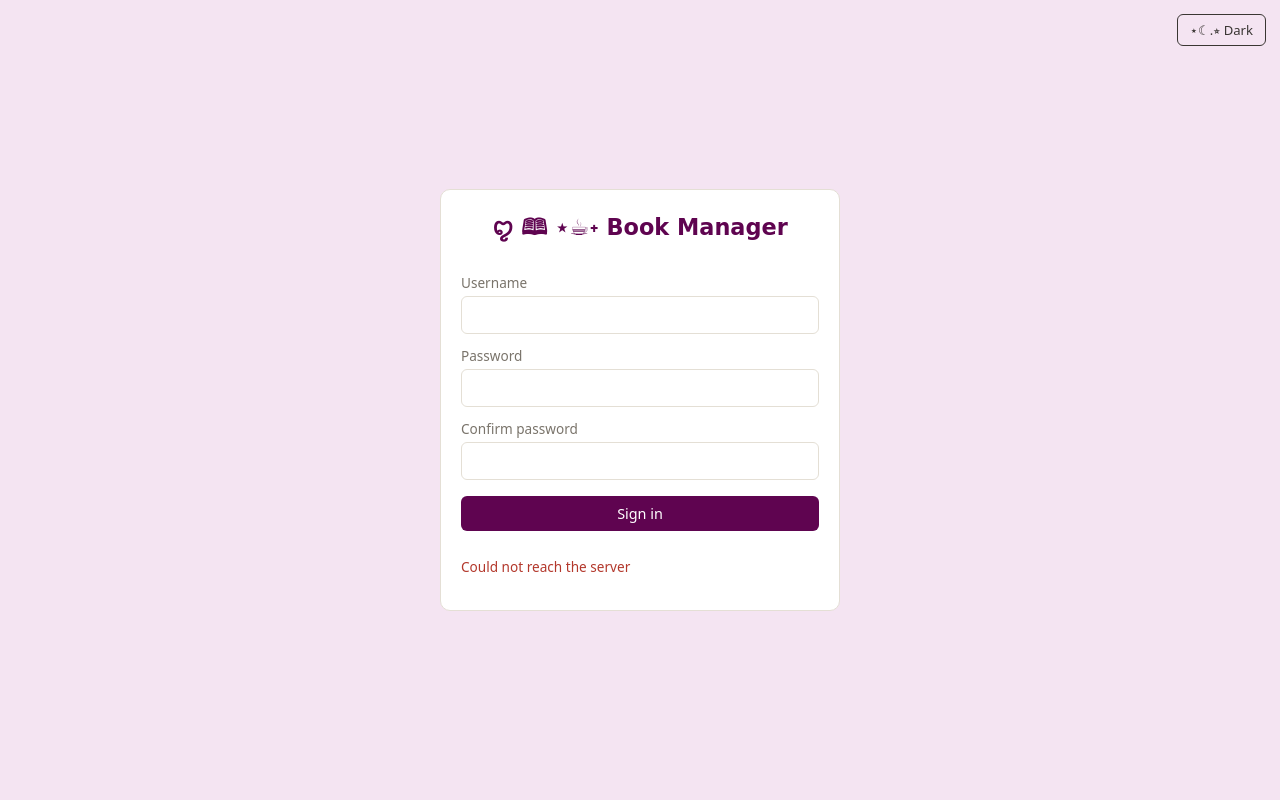
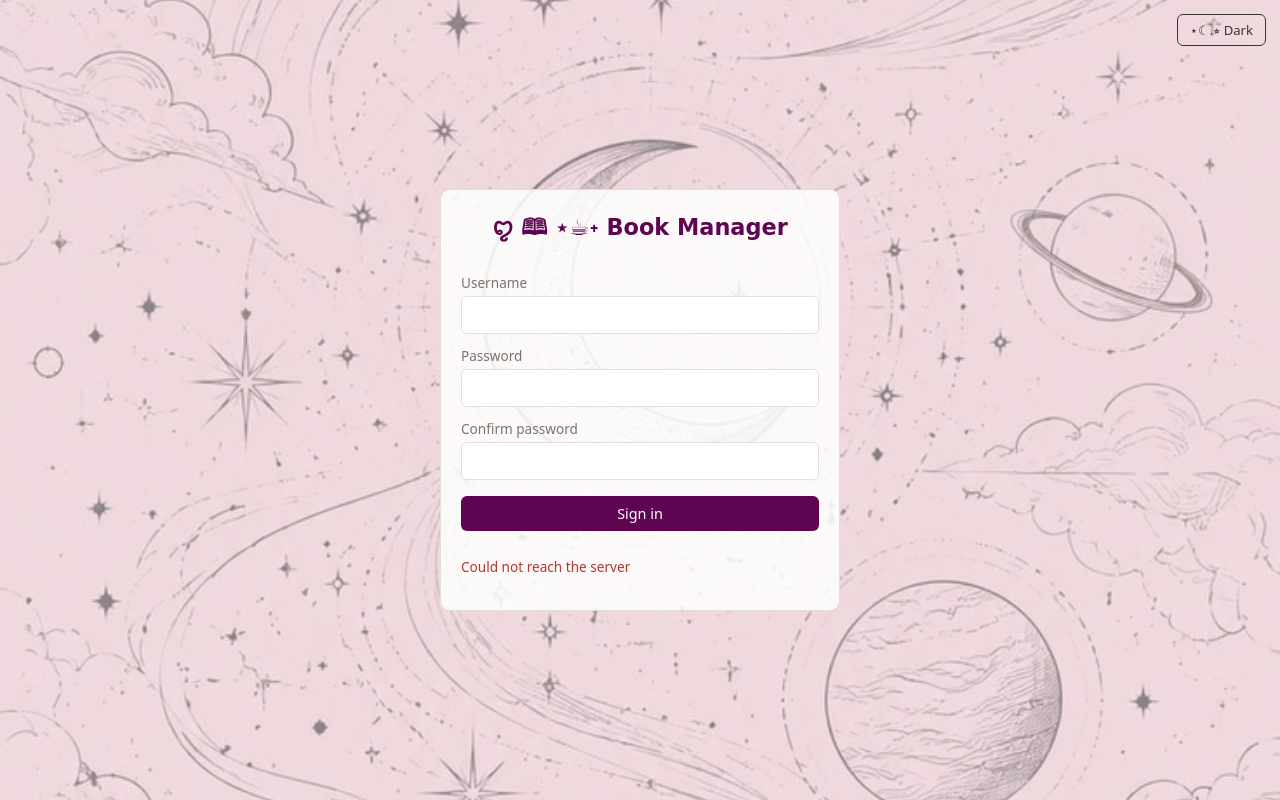
Before and after one commit to devAngel-Inf/bookstore, a plain HTML site: page public/login.html in a window 1280 px wide. Drawn offline with Linux system fonts and the light colour scheme; no server answers; a web font is replaced by a local one.

Commit message:
added a background image in login page

```diff
--- a/public/style.css
+++ b/public/style.css
@@ -10,6 +10,7 @@
   --link: #5f0450;
   --danger: #b3382c;
   --star: #c98a1b;
+  --lg_body_a: #f4e4f2;
 
   --input-bg: #ffffff;
   --btn-secondary: #e9e5db;
@@ -45,6 +46,7 @@
   --link: #e0a3d6;
   --danger: #c24a3d;
   --star: #e0a83a;
+  --lg_body_a: #5f0450dd;
 
   --input-bg: #2a232f;
   --btn-secondary: #3a3140;
@@ -65,6 +67,7 @@
   --chip-bg: #33283a;
   --chip-ink: #e0a3d6;
   --backdrop: rgba(0, 0, 0, 0.65);
+
   color-scheme: dark;
 }
 
@@ -293,12 +296,64 @@ dialog::backdrop { background: var(--backdrop); }
 .similar h3 { margin: 0; font-size: 1rem; }
 
 /* Login page */
-.login-body { min-height: 100vh; }
+/* .login-body { */
+  /* min-height: 100vh; */
+  /* background: url('planet_drawings.jpg') center ; */
+  /* background: linear-gradient(rgba(95, 4, 80, 0.6), rgba(95, 4, 80, 0.6)),
+              url('planet_drawings.jpg') center / cover repeat; */
+
+  /* Multiplies the light hue over the drawing */
+  /* background-blend-mode: multiply; */
+/* } */
+
+.login-body {
+  position: relative;
+  min-height: 100vh;
+  z-index: 1;
+  /* Center your login form content */
+  display: flex;
+  justify-content: center;
+  align-items: center;
+}
+
+/* The Background Image Layer */
+.login-body::before {
+  content: "";
+  position: absolute;
+  top: 0;
+  left: 0;
+  width: 100%;
+  height: 100%;
+  background: url('planet_drawings.jpg') center / cover no-repeat;
+  z-index: -1;
+
+  /* 1. INCREASE TRANSPARENCY of the image here */
+  opacity: 0.5;
+}
+
+/* The Exact Hue Color Layer */
+.login-body::after {
+  content: "";
+  position: absolute;
+  top: 0;
+  left: 0;
+  width: 100%;
+  height: 100%;
+  background-color: var(--lg_body_a); /* Your light hex code */
+  z-index: -1;
+
+  /* Blends your light color into the drawings */
+  mix-blend-mode: multiply;
+}
+
+
 .login-wrap { min-height: 100vh; display: grid; place-items: center; margin: 0 auto; }
 .login-card { width: min(400px, 92vw); display: grid; gap: 6px; }
 .login-card form { display: grid; gap: 12px; margin-top: 8px; }
 .login-card .actions { margin-top: 4px; }
 .login-card .actions button { width: 100%; }
+.login-card { background: color-mix(in srgb, var(--card) 85%, transparent); }
+
 .login-title {
   margin: 0; font-size: 1.4rem; text-align: center; color: var(--link);
   font-family: "Playwrite IT Trad", cursive;
```
Also changed, not shown: public/planet_drawings.jpg (added), 1 other file.
